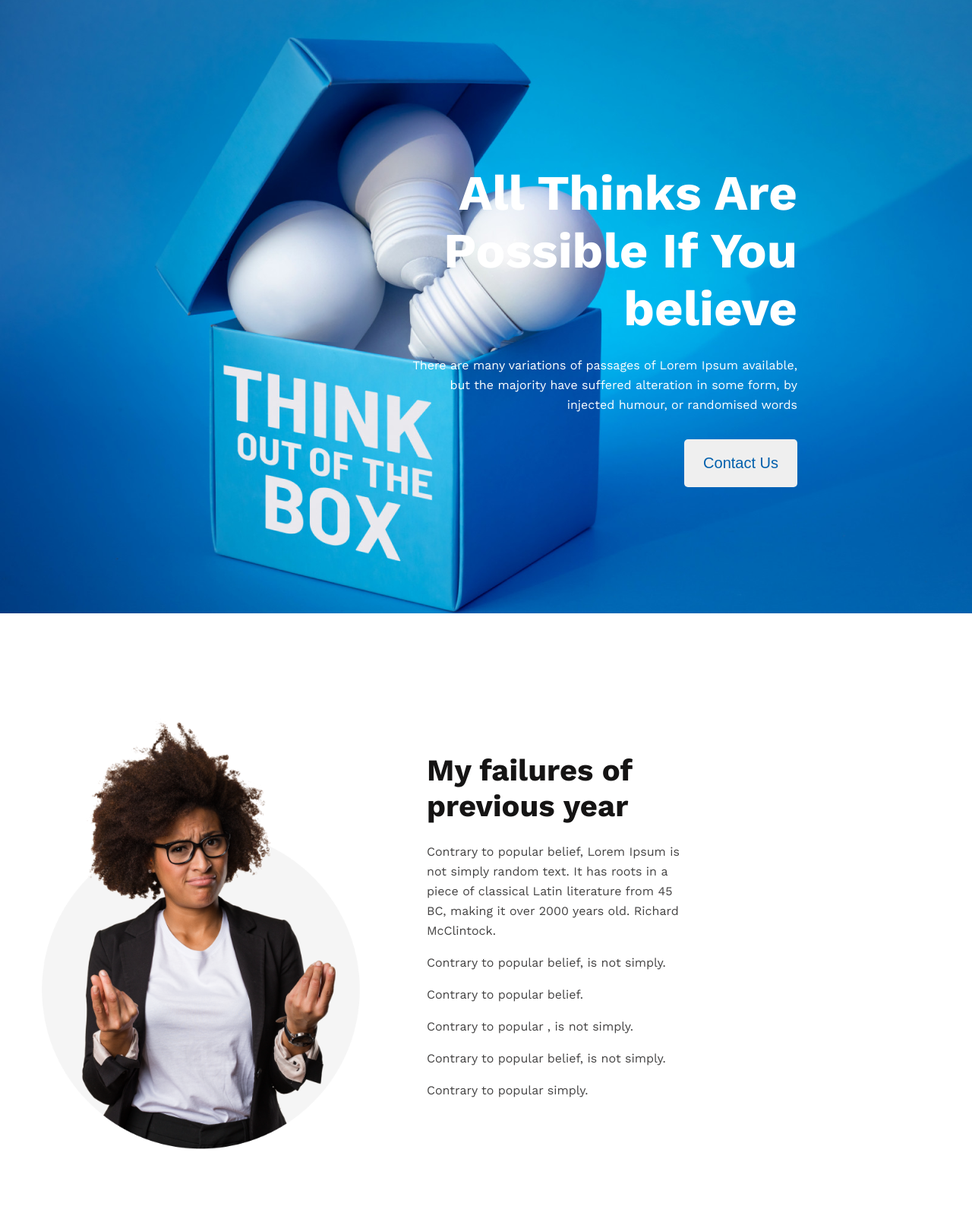
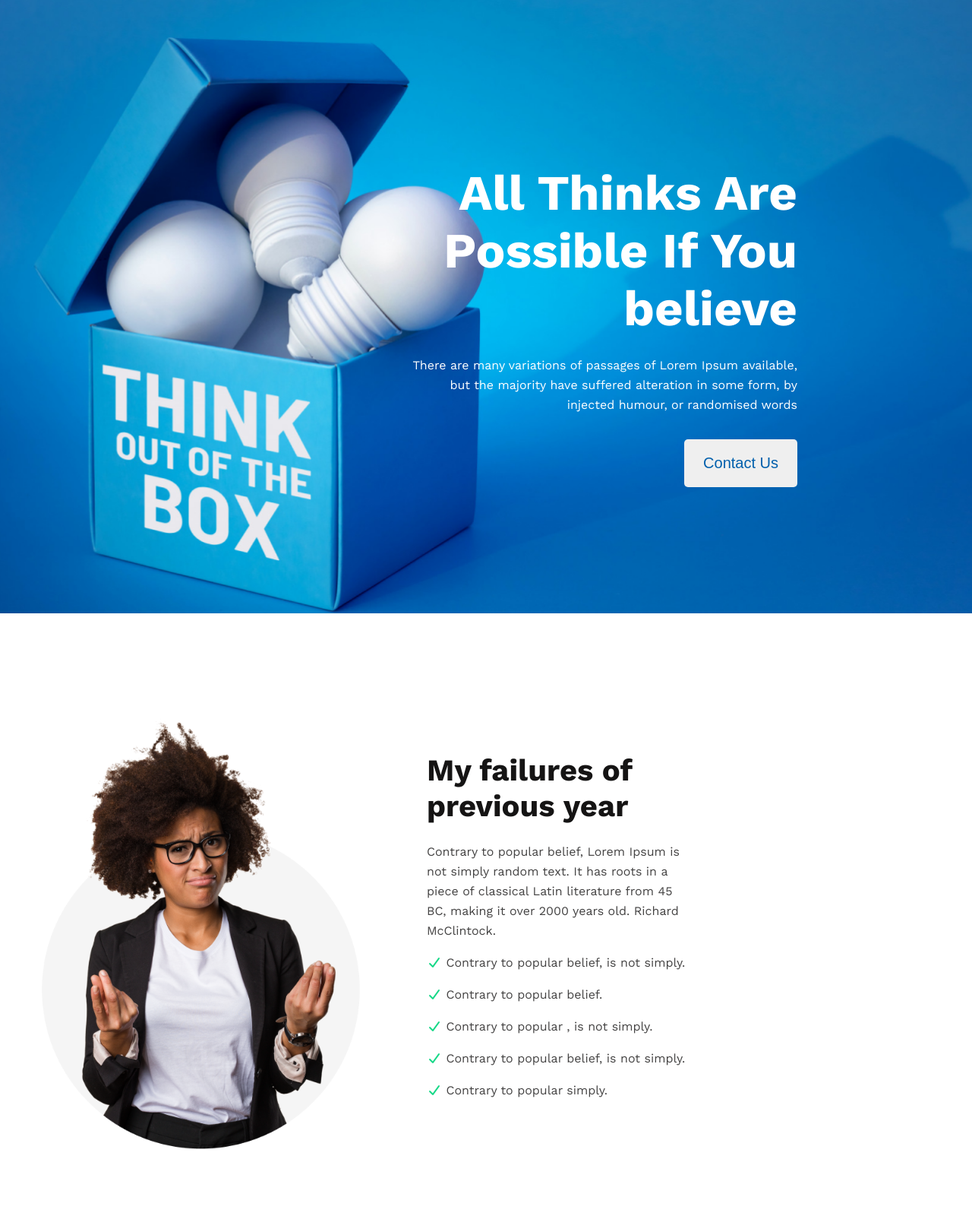
Before and after one commit to nasrullah-nobin/new-year-new-me, a plain HTML site: page index.html in a window 1280 px wide. Shown: the top 1600 px of the page at 76% size. Drawn offline with nearby package versions, Linux system fonts and the light colour scheme.

Commit message:
Fixed some bug

```diff
--- a/index.html
+++ b/index.html
@@ -7,6 +7,7 @@
     <link rel="preconnect" href="https://fonts.googleapis.com">
 <link rel="preconnect" href="https://fonts.gstatic.com" crossorigin>
 <link href="https://fonts.googleapis.com/css2?family=Work+Sans:ital,wght@0,100..900;1,100..900&display=swap" rel="stylesheet">
+<link rel="stylesheet" href="https://cdnjs.cloudflare.com/ajax/libs/font-awesome/7.0.1/css/all.min.css" integrity="sha512-2SwdPD6INVrV/lHTZbO2nodKhrnDdJK9/kg2XD1r9uGqPo1cUbujc+IYdlYdEErWNu69gVcYgdxlmVmzTWnetw==" crossorigin="anonymous" referrerpolicy="no-referrer" />
     <link rel="stylesheet" href="style.css">
 </head>
 <body>
@@ -32,11 +33,11 @@
         <h1>My failures of previous year</h1>
         <p>Contrary to popular belief, Lorem Ipsum is not simply random text. It has roots in a piece of classical Latin literature from 45 BC, making it over 2000 years old. Richard McClintock.</p>
         <div class="failures-pragraph">
-            <p>Contrary to popular belief, is not simply.</p>
-            <p>Contrary to popular belief.</p>
-            <p>Contrary to popular , is not simply.</p>
-            <p>Contrary to popular belief, is not simply.</p>
-            <p>Contrary to popular simply.</p>
+            <p><i class="fa-solid fa-check" style="color: #16D887;"></i> Contrary to popular belief, is not simply.</p>
+            <p><i class="fa-solid fa-check" style="color: #16D887;"></i> Contrary to popular belief.</p>
+            <p><i class="fa-solid fa-check" style="color: #16D887;"></i> Contrary to popular , is not simply.</p>
+            <p><i class="fa-solid fa-check" style="color: #16D887;"></i> Contrary to popular belief, is not simply.</p>
+            <p><i class="fa-solid fa-check" style="color: #16D887;"></i> Contrary to popular simply.</p>
         </div>
         </div>
 </section>
@@ -84,10 +85,12 @@
         <div class="Future-box">
             <h2>Future</h2>
             <p>There are many variations of passages of Lorem Ipsum available, but the majority have suffered alteration in some form, by injected humour, or randomised words</p>
+            <span>
+            <p>Email : info@gmail.com</p>
+            <p>Phone : 01500 00 00 00</p>
+            </span>
 
             <div class="icon">
-                <p>Email : info@gmail.com</p>
-            <p>Phone : 01500 00 00 00</p>
                 <img src="images/icons/fb.png" alt="">
                 <img src="images/icons/twitter.png" alt="">
                 <img src="images/icons/youtube.png" alt="">
@@ -102,6 +105,7 @@
             <button class="btn">Subscribe</button>
         </div>
     </section>
+    <p style="color: #FFFF; text-align: center; padding: 20px;">&copy; All Right Reserved Nasrullah</p>
 </footer>
 
 </body>
--- a/style.css
+++ b/style.css
@@ -10,15 +10,17 @@ body {
 header {
     background-image: url(images/banner/banner3.png);
     background-repeat: no-repeat;
-    object-fit: cover;
-    /* width: 1600px; */
+    background-size: cover;
+    /* object-fit: cover; */
+    background-position: center;
+    width: 100%;
 }
 .hero-section {
     display: flex;
     justify-content: right;
 }
  .content {
-    width: 525px;
+    max-width: 525px;
     /* border: 1px solid red; */
     margin: 216px 230px 166px auto;
     text-align: right;
@@ -97,7 +99,7 @@ header {
     margin: 130px auto;
     background-image: url(images/watch.png);
     background-repeat: no-repeat;
-    object-fit: cover;
+    background-size: cover;
 }
 #another .box {
 /* width: 459px; */
@@ -144,9 +146,13 @@ footer {
 .Future-box .icon p {
     margin-bottom: 16px;
 }
+.icon {
+    display: flex;
+    align-items: center;
+    gap: 17px;
+}
 .icon img {
     width: 47px;
-    gap: 17px;
 }
 .Subscribe-box h4 {
     font-size: 25px;
```
